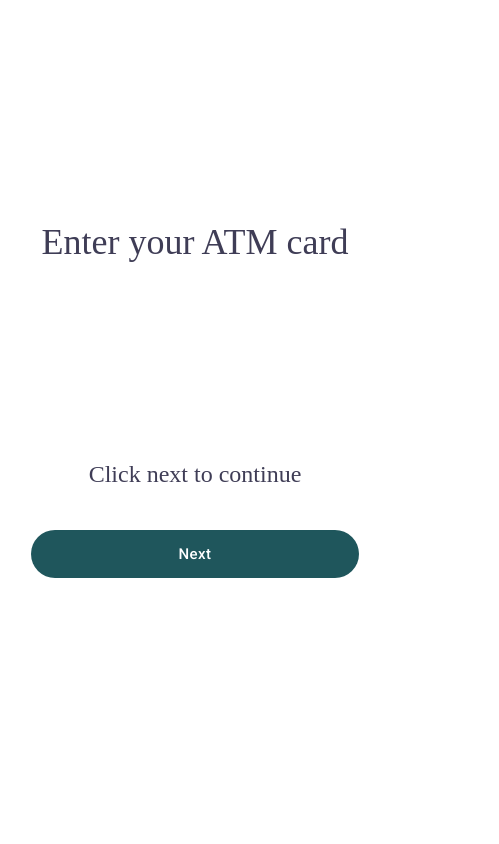
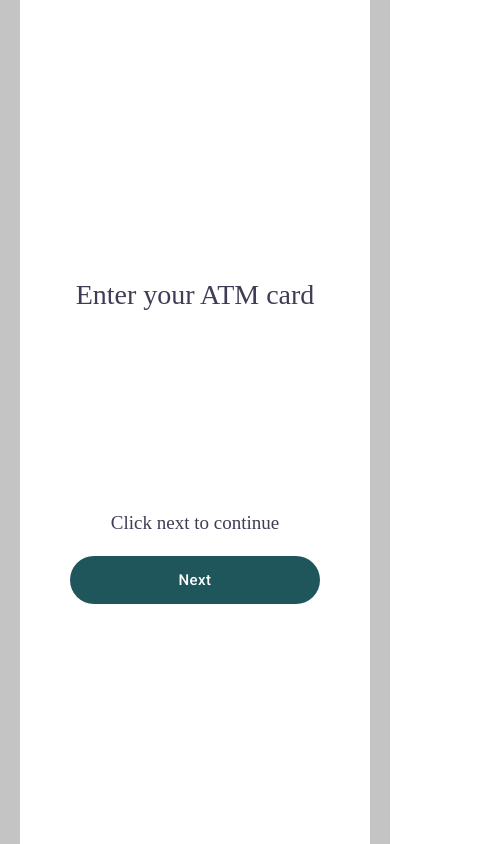
Before and after one commit to YogyaGamage/atm-frontend, a React (Create React App) app: page /page2 in a window 390 px wide. Shown: the whole page, 499 px wide, since content can reach past the window. Built offline with nearby package versions, Linux system fonts and the light colour scheme; a small style sheet from the web is missing.

Commit message:
page 2,4 and 8 responsive done

```diff
--- a/src/App.js
+++ b/src/App.js
@@ -9,7 +9,7 @@ import { ThemeProvider } from "@material-ui/core/styles";
 
 
 import Page1 from "./views/pages/page1/Page1";
-import Page2 from "./views/pages/Page2";
+import Page2 from "./views/pages/page2/Page2";
 import Page3 from "./views/pages/Page3";
 import Page4 from "./views/pages/Page4";
 import Page5 from "./views/pages/Page5";
--- /dev/null
+++ b/src/assets/css/pageAtm.css
@@ -0,0 +1,137 @@
+.rectangle{
+    width:100px;
+    height:100vh;
+    background-color: #C4C4C4;
+}
+
+.rectangle1{
+    left: 0;
+}
+
+.rectangle2{
+    right: 0;
+}
+
+.containerPage2{
+    display: flex;
+    flex-direction: row;
+    align-items: center;
+    justify-content: center;
+    margin: auto;
+}
+
+.centerContent {
+    display: flex;
+    flex-direction: column;
+    justify-content: center;
+    align-items: center;
+    text-align: center;
+    flex-grow: 10;
+}
+
+.enterdescp {
+    font-family: Montserrat;
+    font-style: normal;
+    font-weight: 500;
+    font-size: 36px;
+    line-height: 53px;
+    text-align: center;
+    color: #3F3D56;
+
+    margin-bottom: 20vh;
+  }
+
+  .imageAtm{
+    margin-top: -10vh;
+    margin-bottom:10vh;
+  }
+
+  .clickNext2 {
+    text-align: center;
+    font-family: "Montserrat";
+    font-style: normal;
+    font-weight: 300;
+    font-size: 24px;
+    line-height: 29px;
+    color: #3F3D56;
+  }
+
+  .centerButtonAtm{
+      display: flex;
+      flex-wrap: wrap;
+  }
+
+  @media (max-width:601px) {
+    .rectangle{
+        width:50px;
+    }
+
+    .enterdescp {
+        font-size: 30px;
+        line-height: 53px;
+        margin-bottom: 20vh;
+      }
+
+      .imageAtm{
+        margin-top: -8vh;
+        margin-bottom:8vh;
+        width: 300px;
+      }
+
+      .clickNext2 {
+        font-size: 20px;
+        line-height: 29px;
+      }
+
+      .centerButtonAtm{
+        width: 300px;
+    }
+  }
+
+  @media (max-width:441px) {
+    .rectangle{
+        width:20px;
+    }
+
+    .enterdescp {
+        font-size: 28px;
+        line-height: 53px;
+        margin-bottom: 20vh;
+      }
+
+      .imageAtm{
+        margin-top: -10vh;
+        margin-bottom:6vh;
+        width: 250px;
+      }
+
+      .clickNext2 {
+        font-size: 19px;
+        line-height: 29px;
+      }
+
+      .centerButtonAtm{
+        width: 250px;
+    }
+  }
+
+  @media (max-width:361px) {
+    .rectangle{
+        width:15px;
+    }
+
+    .enterdescp {
+        font-size: 24px;
+        line-height: 53px;
+        margin-bottom: 20vh;
+      }
+
+      .clickNext2 {
+        font-size: 16px;
+        line-height: 29px;
+      }
+
+      .centerButtonAtm{
+        width: 200px;
+    }
+  }
--- a/src/assets/css/pageStyle.js
+++ b/src/assets/css/pageStyle.js
@@ -123,7 +123,6 @@ const pageStyle = {
     margin: "auto",
     width: "328px",
     height: "48px",
-    top: "530px",
     borderRadius: 50,
     boxShadow: ['none']
   },
--- a/src/views/pages/Page4.jsx
+++ b/src/views/pages/Page4.jsx
@@ -5,30 +5,41 @@ import { Link } from 'react-router-dom';
 // @material-ui/icons
 
 // core components
+import '../../assets/css/pageAtm.css';
 import styles from "../../assets/css/pageStyle";
 
 const useStyles = makeStyles(styles);
 
 export default function Page4() {
     const classes = useStyles();
-    return(
-        <div>
-            <div className={classes.centerContent}>
-                <p className={classes.enterdescp}> Enter the Password</p>
-                <p className={classes.clickNext2}>Click next to continue</p>
-                <div style={{paddingBottom: "12px"}}>
+    return (
+        <div class='containerPage2'>
+
+            <div class='rectangle rectangle1'></div>
+
+            <div class="centerContent">
+                <p class="enterdescp"> Enter the Password</p>
+
+                <img class="imageAtm" src={'/images/pwd.svg'} alt='' />
+
+                <p class='clickNext2'>Click next to continue</p>
+
+                <div class='centerButtonAtm'>
                     <Button
                         size="large"
                         className={classes.nextButton2}
                         variant="contained"
                         component={Link}
                         to='/page5'
-                        //onSubmit={onSubmit}
-                        >
+                    //onSubmit={onSubmit}
+                    >
                         Next
                     </Button>
                 </div>
+
             </div>
+
+            <div class='rectangle rectangle2'></div>
         </div>
     );
 }
--- a/src/views/pages/Page8.jsx
+++ b/src/views/pages/Page8.jsx
@@ -5,6 +5,7 @@ import { Link } from 'react-router-dom';
 // @material-ui/icons
 
 // core components
+import '../../assets/css/pageAtm.css';
 import styles from "../../assets/css/pageStyle";
 
 const useStyles = makeStyles(styles);
@@ -13,24 +14,30 @@ export default function Page8() {
 
     const classes = useStyles();
 
-    return(
-        <div>
-            <div className={classes.centerContent}>
-                <p className={classes.enterdescp}> ATM simulation is completed</p>
-                <p className={classes.clickNext2}>Click next to continue</p>
-                <div style={{paddingBottom: "12px"}}>
+    return (
+        <div class='containerPage2'>
+
+            <div class='rectangle rectangle1'></div>
+
+            <div class="centerContent">
+                <p class="enterdescp">  ATM simulation is completed</p>
+                <p class='clickNext2'>Click next to continue</p>
+                <div class='centerButtonAtm'>
                     <Button
                         size="large"
                         className={classes.nextButton2}
                         variant="contained"
                         component={Link}
                         to='/page9'
-                        //onSubmit={onSubmit}
-                        >
+                    //onSubmit={onSubmit}
+                    >
                         Next
                     </Button>
                 </div>
             </div>
+
+            <div class='rectangle rectangle2'></div>
+
         </div>
     );
 }
--- a/src/views/pages/Page2.jsx
+++ b/src/views/pages/page2/Page2.jsx
@@ -5,30 +5,38 @@ import { Link } from 'react-router-dom';
 // @material-ui/icons
 
 // core components
-import styles from "../../assets/css/pageStyle";
+import './page2.css';
+import '../../../assets/css/pageAtm.css';
+import styles from "../../../assets/css/pageStyle";
 
 const useStyles = makeStyles(styles);
 
 export default function Page2() {
     const classes = useStyles();
-    return(
-        <div>
-            <div className={classes.centerContent}>
-                <p className={classes.enterdescp}> Enter your ATM card</p>
-                <p className={classes.clickNext2}>Click next to continue</p>
-                <div style={{paddingBottom: "12px"}}>
+    return (
+        <div class='containerPage2'>
+
+            <div class='rectangle rectangle1'></div>
+
+            <div class="centerContent">
+                <p class="enterdescp"> Enter your ATM card</p>
+                <p class='clickNext2'>Click next to continue</p>
+                <div class='centerButtonAtm'>
                     <Button
                         size="large"
                         className={classes.nextButton2}
+                        container
                         variant="contained"
                         component={Link}
                         to='/page3'
-                        //onSubmit={onSubmit}
-                        >
+                    //onSubmit={onSubmit}
+                    >
                         Next
                     </Button>
                 </div>
             </div>
+
+            <div class='rectangle rectangle2'></div>
         </div>
     );
 }
```
Also changed, not shown: public/images/pwd.svg (added), src/views/pages/page2/page2.css (added).
